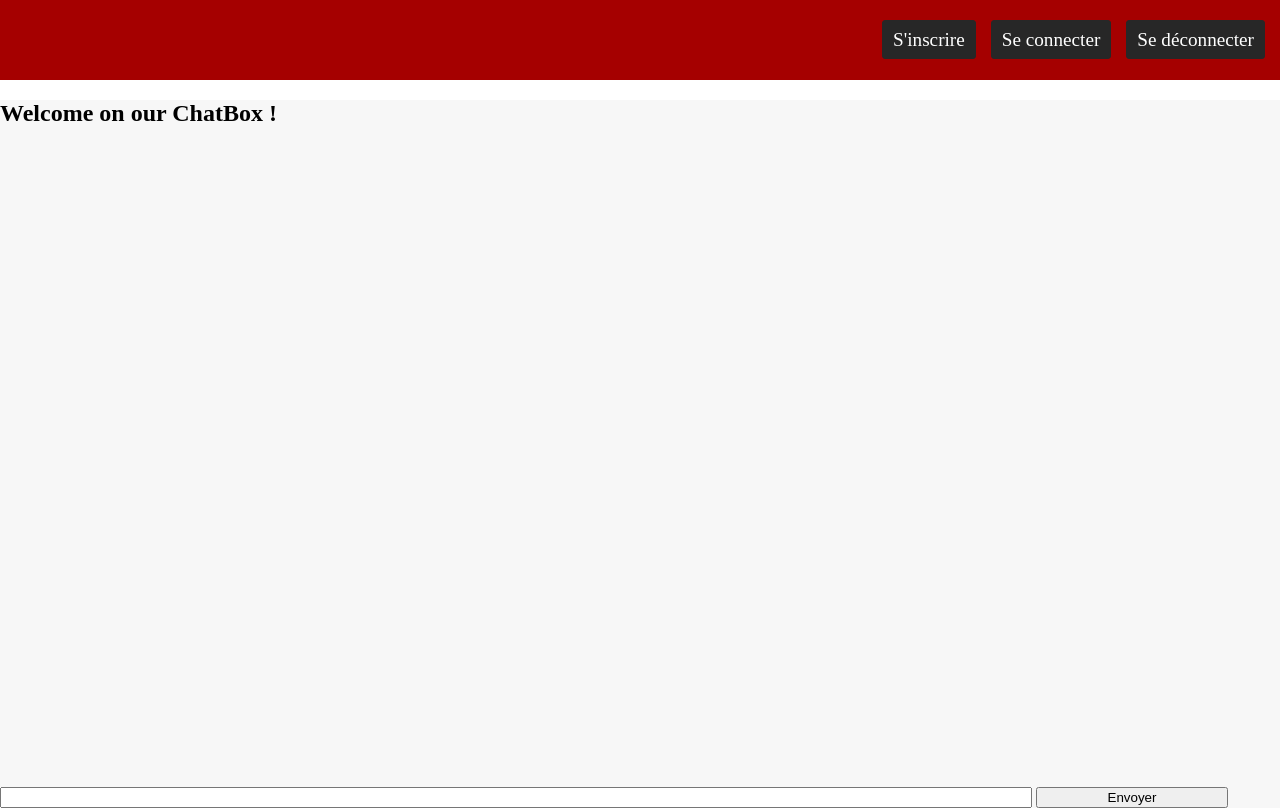
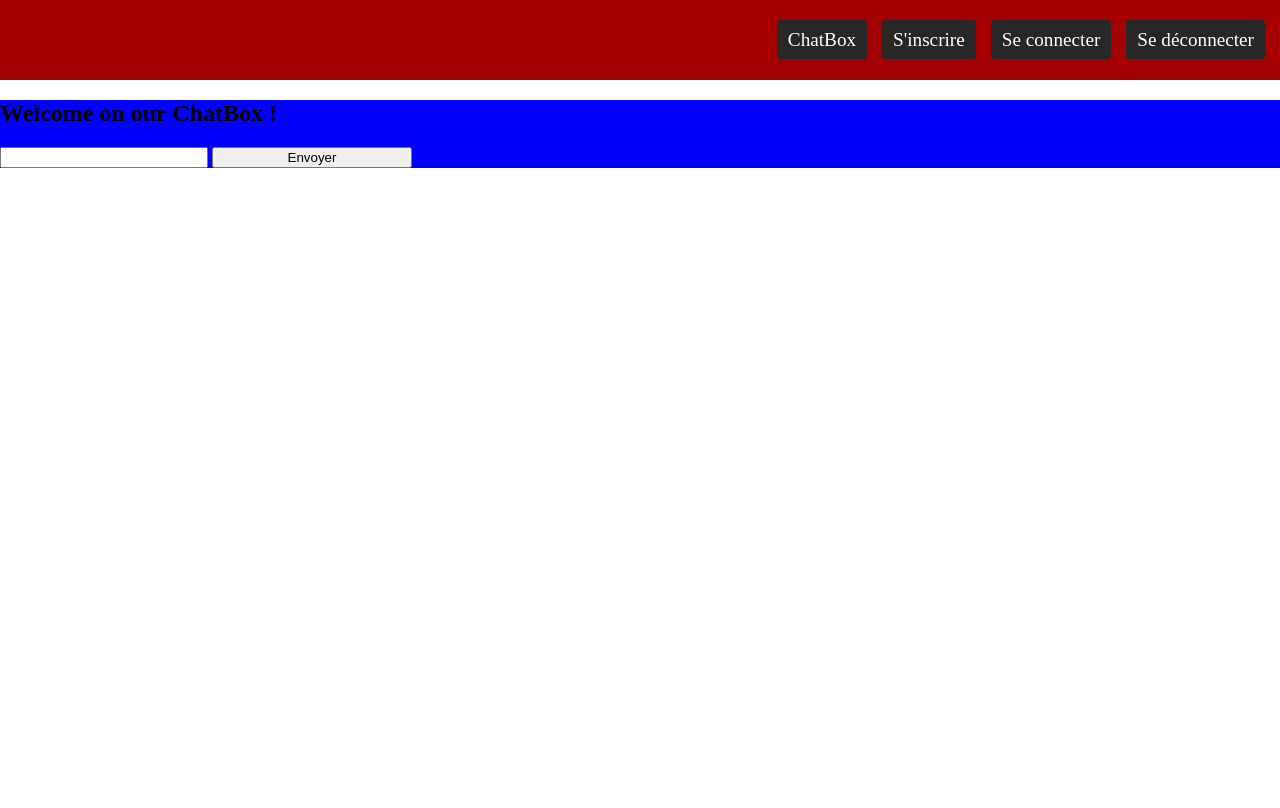
Before and after one commit to GjeloshajAntoine/Server-php, a PHP site: page / in a window 1280 px wide. After the commit the page ends 168 px from the top, so only its background shows below. Run offline with PHP 8.4, Linux system fonts and the light colour scheme; the visitor is signed in with stand-in values (Sample User, id 1); data that the repository does not hold is empty.

Commit message:
fix details

```diff
--- a/assets/css/chatbox_style.css
+++ b/assets/css/chatbox_style.css
@@ -2,57 +2,6 @@ html, body{
   margin: 0;
   padding: 0;
 }
-body div{
-  width: 100%;
-  background-color: #F7F7F7;
+.main{
+  background-color: blue;
 }
-h1{
-  margin: 0;
-  padding: 5vh 0 5vh 0;
-  text-align: center;
-}
-table{
-  border: solid black 1px;
-  margin: auto;
-  margin-top: 5vh;
-  width: 80%
-}
-td{
-  border-bottom: solid black 1px;
-  height: 4vh;
-  font-family: sans-serif;
-}
-.cont{
-  display: block;
-  margin: auto;
-  height: 40px;
-  margin-bottom: 3vh;
-}
-.date{
-  display: block;
-  margin-right: 50px;
-  float: left;
-  width: 5%;
-}
-.pseudo{
-  display: block;
-  margin-right: 50px;
-  float: left;
-  width: 10%;
-}
-.text{
-  width: 75%;
-  display: block;
-  float: right;
-}
-.inputTexte{
-  width: 80%;
-}
-.submit{
-  width: 15%;
-}
-@media only screen and (max-width: 700px){
-  .cont{
-    margin-bottom: 10vh;
-  }
-}
--- a/controller/chatbox_cont.php
+++ b/controller/chatbox_cont.php
@@ -1,28 +1,13 @@
 <?php
 class ChatBoxController{
-  public function __construct(){}
   public function run(){
     include("modeles/modele_message.php");
-    // function add($message, $auteur) {
-    // 	linkDB();
-    // 	$req =$db->prepare("INSERT INTO messages (message, auteur, dateEnvoi) VALUES(:message, :auteur, NOW())");
-    // 	$req->execute([//array associatif
-    // 	  "message"=>$message,
-    // 	  "auteur"=>$auteur
-    // 	]);
-    // }
-    // function recup() {
-    // 	linkDB();
-    // 	$req =$db->query("SELECT * FROM messages ORDER BY id DESC LIMIT 0,10");
-    //
-    // 	$data=$req->fetchAll(); // $data = array dont chaque ligne = 1msg
-    // 	return $data;
-    // }
+
     if(isset($_POST["sendMessage"]) && isset($_POST["message"])) {
       $message = $_POST["message"];
       add($message, $_SESSION["pseudo"]);
     }
-    recup(); // -> renvoie $data qui contient les 10 derniers msg
+    $data = recup();
     require_once Views . 'chatbox.php';
   }
 }
--- a/controller/log_in.php
+++ b/controller/log_in.php
@@ -1,6 +1,5 @@
 <?php
 class LoginController{
-  public function __construct(){}
   public function run(){
     require_once Views . 'formulaire_login.php';
     include "modeles/modele_user.php";
--- a/controller/log_out.php
+++ b/controller/log_out.php
@@ -1,9 +1,9 @@
 <?php
 class LogoutController{
-  public function __construct(){}
   public function run(){
     // require_once Views . 'log_in.php';
     session_unset();//détruit toutes les variables de la session courante et donc déconnect l'utilisateur dont le pseudo et mot de passe était stocké dans session.
+
     echo "Vous n'êtes plus connecté !";
   }
 }
--- a/controller/new_user.php
+++ b/controller/new_user.php
@@ -1,6 +1,5 @@
 <?php
 class SigninController{
-  public function __construct(){}
   public function run(){
     if (isset($_POST["pseudo"]))
     {
@@ -8,6 +7,8 @@ class SigninController{
 
             //On test si les différents champs ne sont pas vides
            if (($_POST['pseudo'] !="") && ($_POST['email'] !="") && ($_POST['pass'] !=""))
+           {
+             if (isAvailable($_POST['pseudo'])==true)
              {
                //On vérifie si longueur pseudo est bien situé entre 3 et 25 caractères
                if ((strlen ($_POST['pseudo']) >= 3 && (strlen ($_POST['pseudo'])<=25)))
@@ -23,6 +24,8 @@ class SigninController{
                  }
                }
              }
+             else echo 'Ce pseudo est déjà pris !';
+           }
            else
            {
              echo "Warning : Il y a une erreurs dans l'un des champs ! Veuillez vérifier les données que vous avez encodées!";
--- a/modeles/modele_message.php
+++ b/modeles/modele_message.php
@@ -2,7 +2,7 @@
 function linkDB(){
 	try
 	{ //insérer IP valable à la place de localhost
-		return $db = new PDO('mysql:host=localhost;dbname=server-php;charset=utf8', 'root', 'root');
+		return $db = new PDO('mysql:host=localhost;dbname=server-php;charset=utf8', 'root', '');
 	}
 	catch(Exception $e)
 	{
--- a/views/chatbox.php
+++ b/views/chatbox.php
@@ -1,22 +1,17 @@
-
-
-  <link rel="stylesheet" href="../assets/css/chatbox_style.css">
-    <div>
+  <div class="main">
     <h2>Welcome on our ChatBox !</h2>
-      <!-- Table pour afficher 10 messages -->
-
-<!-- $data tableau avec 10 lignes (nous est fourni par recup)-->
-        <?php for ($i=0; $i <10 ; $i++) { ?>
+    <?php  for ($i=9; $i >=0 ; $i--) { ?>
       <div class="cont">
         <div class="date"> <?php $dateEnvoi = (isset($data[$i]['dateEnvoi'])) ? $data[$i]['dateEnvoi'] : "" ; echo $dateEnvoi; ?> </div>
         <div class="pseudo"> <?php $pseudo = (isset($data[$i]['pseudo'])) ? $data[$i]['pseudo'].' :' : '' ; echo $pseudo; ?> </div>
         <div class="text"> <?php $message = (isset($data[$i]['message'])) ? $data[$i]['message'] : '' ; echo $message; ?> </div>
       </div>
     <?php } ?>
-          <!--Barre d'envoi-->
     <form action="" method="post">
       <div>
-            <?php if(isset($_SESSION['pseudo'])){ ?> <input type="text" name="message" class='inputTexte'/> <input class="submit" type="submit" name="sendMessage" value="Envoyer"/> <?php } else {echo 'Veuillez vous connecter!';} ?>
+        <?php if(isset($_SESSION['pseudo'])){ ?> <input type="text" name="message" class='inputTexte'/> <input class="submit" type="submit" name="sendMessage" value="Envoyer"/> <?php } else {echo 'Veuillez vous connecter pour envoyer un message !';} ?>
       </div>
     </form>
   </div>
+</body>
+</html>
--- a/views/header.php
+++ b/views/header.php
@@ -6,6 +6,7 @@
     <meta name="viewport" content="width=device-width, initial-scale=1.0">
     <meta http-equiv="X-UA-Compatible" content="ie=edge">
     <link rel="stylesheet" href="assets/css/style.css">
+    <link rel="stylesheet" href="assets/css/chatbox_style.css">
     <!-- <link rel="stylesheet" href="style.css"> -->
     <title>Formulaire Login</title>
   </head>
@@ -16,9 +17,5 @@
       <a class="bouton_header" href="./index.php?action=logout">Se déconnecter</a>
       <a class="bouton_header" href="./index.php?action=login">Se connecter</a>
       <a class="bouton_header" href="./index.php?action=signup">S'inscrire</a>
-
+      <a class="bouton_header" href="./index.php?action=chat">ChatBox</a>
     </div>
-
-  </body>
-
-</html>
```
Also changed, not shown: modeles/modele_user.php (+14 -4 lines), views/formulaire_login.php (+0 -13 lines), views/formulaire_signin.php (+0 -13 lines). Lines whose indentation alone changed are shown as unchanged.
